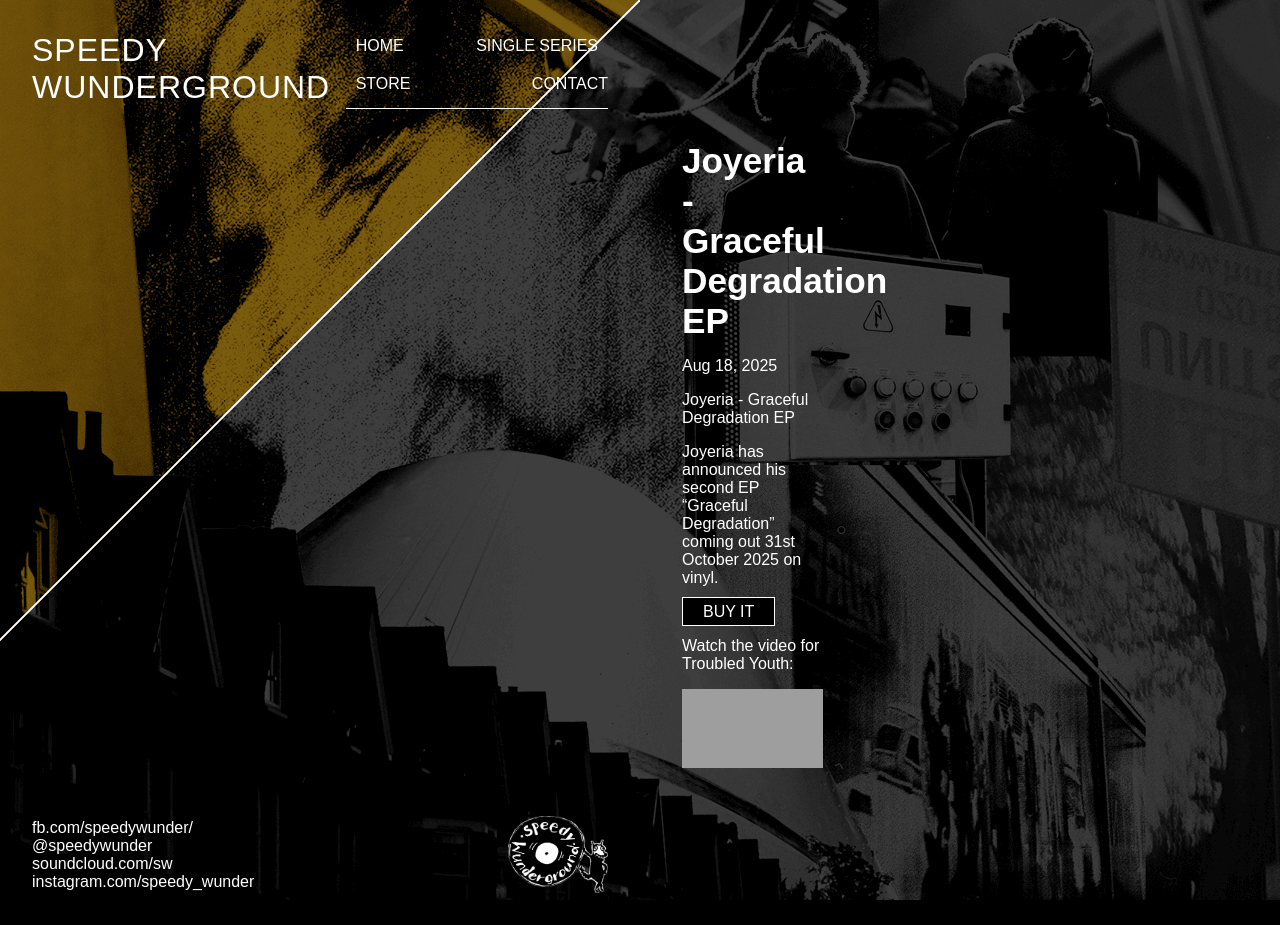
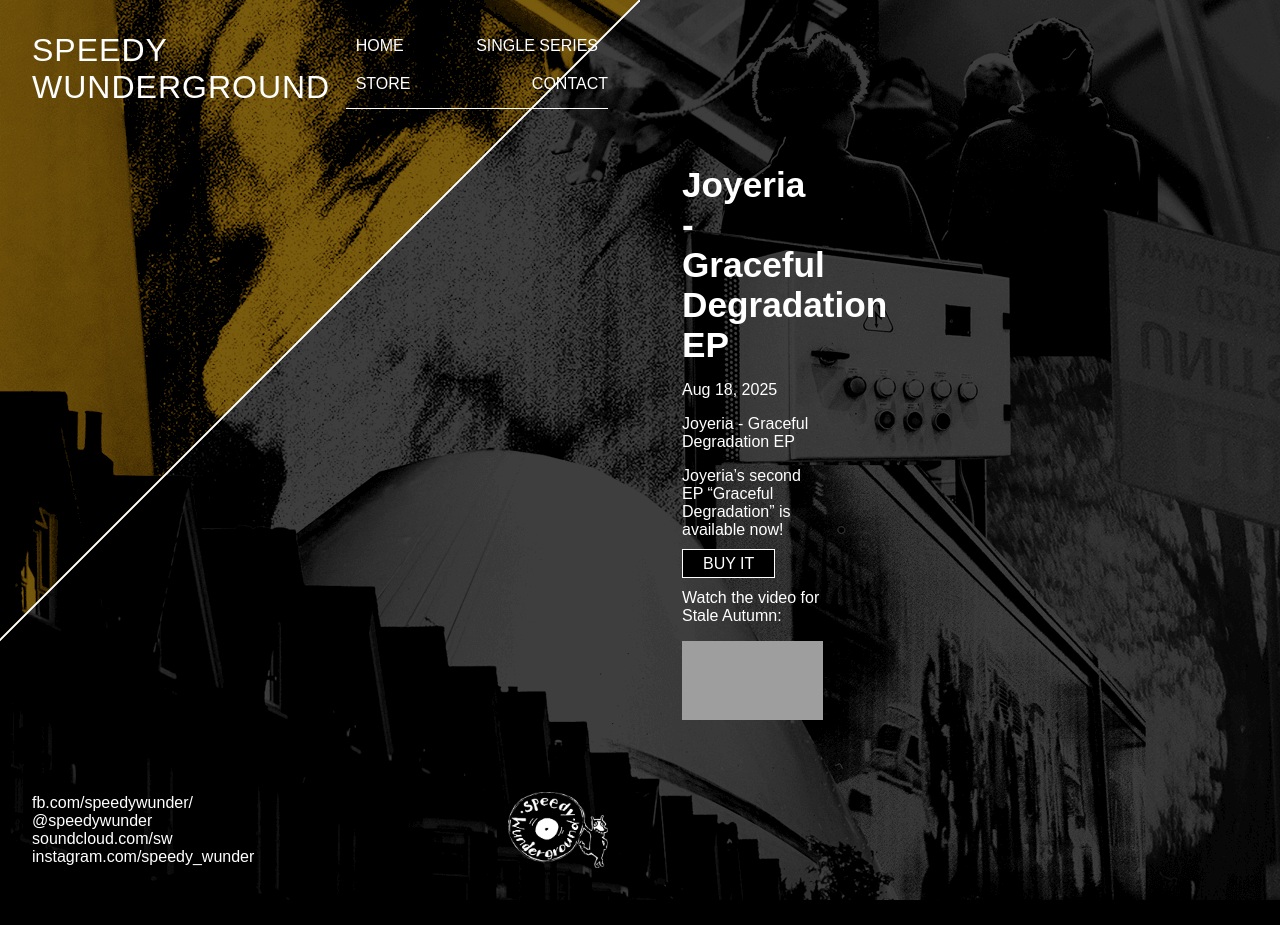
Before and after one commit to maxray/speedywunderground, a Jekyll site: the page built from _posts/2025-08-18-graceful-degradation.markdown, in a window 1280 px wide. Built offline with Jekyll 4.4.1, drawn with Linux system fonts in a browser that asks for light colours; nearby versions of some CDN libraries; some web fonts are replaced; after the commit the page ends 900 px from its top, so only the background shows below that; grey boxes are pictures that could not be loaded.

Commit message:
Updated Graceful Degradation

```diff
--- a/_posts/2025-08-18-graceful-degradation.markdown
+++ b/_posts/2025-08-18-graceful-degradation.markdown
@@ -9,11 +9,11 @@
 
 Joyeria - Graceful Degradation EP
 
-Joyeria has announced his second EP "Graceful Degradation" coming out 31st October 2025 on vinyl.
+Joyeria's second EP “Graceful Degradation” is available now!
 
  <a href="https://store.speedywunderground.com/collections/e-ps" class="add-cart">Buy it </a>
 
-Watch the video for Troubled Youth:
+Watch the video for Stale Autumn:
 
-<style>.embed-container { position: relative; padding-bottom: 56.25%; height: 0; overflow: hidden; max-width: 100%; } .embed-container iframe, .embed-container object, .embed-container embed { position: absolute; top: 0; left: 0; width: 100%; height: 100%; }</style><div class='embed-container'><iframe src='https://www.youtube.com/embed/pb1Tn_MSmWA' frameborder='0' allowfullscreen></iframe></div>
+<style>.embed-container { position: relative; padding-bottom: 56.25%; height: 0; overflow: hidden; max-width: 100%; } .embed-container iframe, .embed-container object, .embed-container embed { position: absolute; top: 0; left: 0; width: 100%; height: 100%; }</style><div class='embed-container'><iframe src='https://www.youtube.com/watch?v=v1CxlGD5teY' frameborder='0' allowfullscreen></iframe></div>
 <p> </p>
```
Also changed, not shown: other parts of _posts/2025-08-18-graceful-degradation.markdown (+1 -1 lines).
